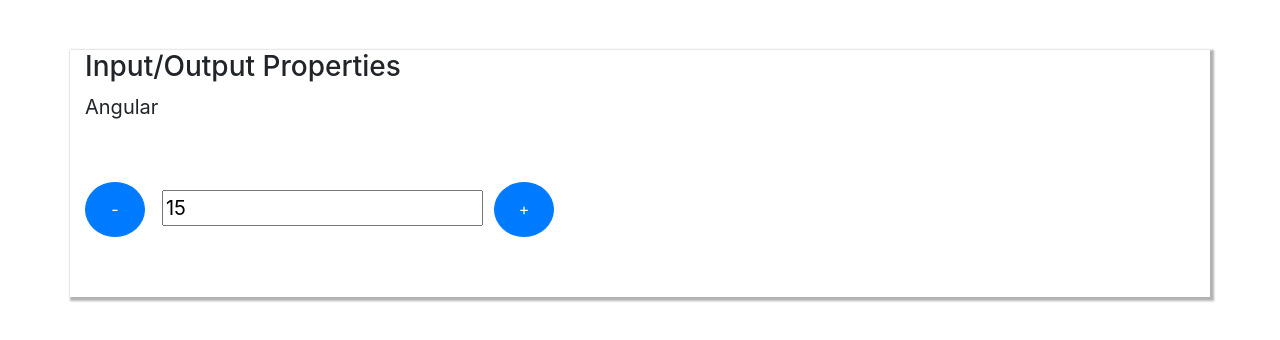
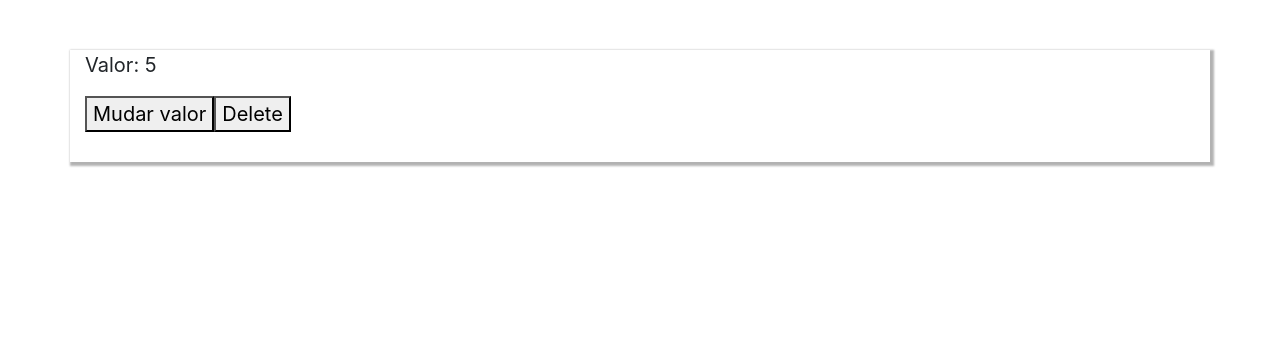
Before and after one commit to Ivan-Vidal/Angular-CLI, an Angular app in the folder data-binding/: page / in a window 1280 px wide. Shown: the top 340 px of the page. Built offline with nearby package versions, Linux system fonts and the light colour scheme.

Commit message:
update ciclo-de-vida

```diff
--- a/data-binding/src/app/app.component.html
+++ b/data-binding/src/app/app.component.html
@@ -23,7 +23,11 @@
   <div class="topo">
 </div>
 <div class="corpo">
-<app-data-binding></app-data-binding>
+<!--<app-data-binding></app-data-binding>-->
+<app-ciclo [ValorInicial]="valor" *ngIf="!deletarCiclo"></app-ciclo>
+<button (click)="mudarValor()">Mudar valor</button>
+<button (click)="destruirCiclo()">Delete</button>
+
 <br><br>
 </div>
 </div>
--- a/data-binding/src/app/app.component.ts
+++ b/data-binding/src/app/app.component.ts
@@ -6,5 +6,13 @@
   styleUrls: ['./app.component.css']
 })
 export class AppComponent {
-  title = 'data-binding';
+ valor = 5
+ mudarValor(){
+   this.valor ++
+ }
+ deletarCiclo: boolean = false
+
+ destruirCiclo(){
+   this.deletarCiclo = true
+ }
 }
--- a/data-binding/src/app/app.module.ts
+++ b/data-binding/src/app/app.module.ts
@@ -7,6 +7,7 @@
 import { TwoWayComponent } from './two-way/two-way.component';
 import { InputPropertyComponent } from './input-property/input-property.component';
 import { OutputPropertyComponent } from './output-property/output-property.component';
+import { CicloComponent } from './ciclo/ciclo.component';
 
 @NgModule({
   declarations: [
@@ -14,7 +15,8 @@
     DataBindingComponent,
     TwoWayComponent,
     InputPropertyComponent,
-    OutputPropertyComponent
+    OutputPropertyComponent,
+    CicloComponent
   ],
   imports: [
     BrowserModule,
--- /dev/null
+++ b/data-binding/src/app/ciclo/ciclo.component.html
@@ -0,0 +1,3 @@
+<p>
+    Valor: {{ ValorInicial }}
+</p>
--- /dev/null
+++ b/data-binding/src/app/ciclo/ciclo.component.ts
@@ -0,0 +1,45 @@
+import { AfterContentChecked, AfterContentInit, AfterViewChecked, AfterViewInit, Component, DoCheck, Input, OnChanges, OnDestroy, OnInit } from '@angular/core';
+
+@Component({
+  selector: 'app-ciclo',
+  templateUrl: './ciclo.component.html',
+  styleUrls: ['./ciclo.component.css']
+})
+export class CicloComponent implements OnChanges, OnInit, DoCheck,AfterContentInit, AfterContentChecked, AfterViewInit, AfterViewChecked,OnDestroy {
+
+  @Input() ValorInicial = 10
+
+  constructor() {
+    this.log('constructor')
+  }
+  ngOnChanges(){
+    this.log('ngOnChanges')
+  }
+
+  ngOnInit(): void {
+    this.log('ngOnInit')
+  }
+  ngDoCheck(){
+    this.log('ngDoCheck')
+  }
+  ngAfterContentInit(): void {
+    this.log('ngAfterContentInit')
+  }
+  ngAfterContentChecked(): void {
+    this.log('ngAfterContentChecked')
+  }
+  ngAfterViewInit(): void {
+    this.log('ngAfterViewInit')
+  }
+  ngAfterViewChecked(): void {
+    this.log('ngAfterViewChecked')
+
+  }
+  ngOnDestroy(){
+    this.log('ngOnDestroy')
+  }
+
+  private log(hook:string){
+    console.log(hook)
+  }
+}
```
Also changed, not shown: data-binding/src/app/ciclo/ciclo.component.css (added), 1 other file (tests, documents, lock files or other folders).
